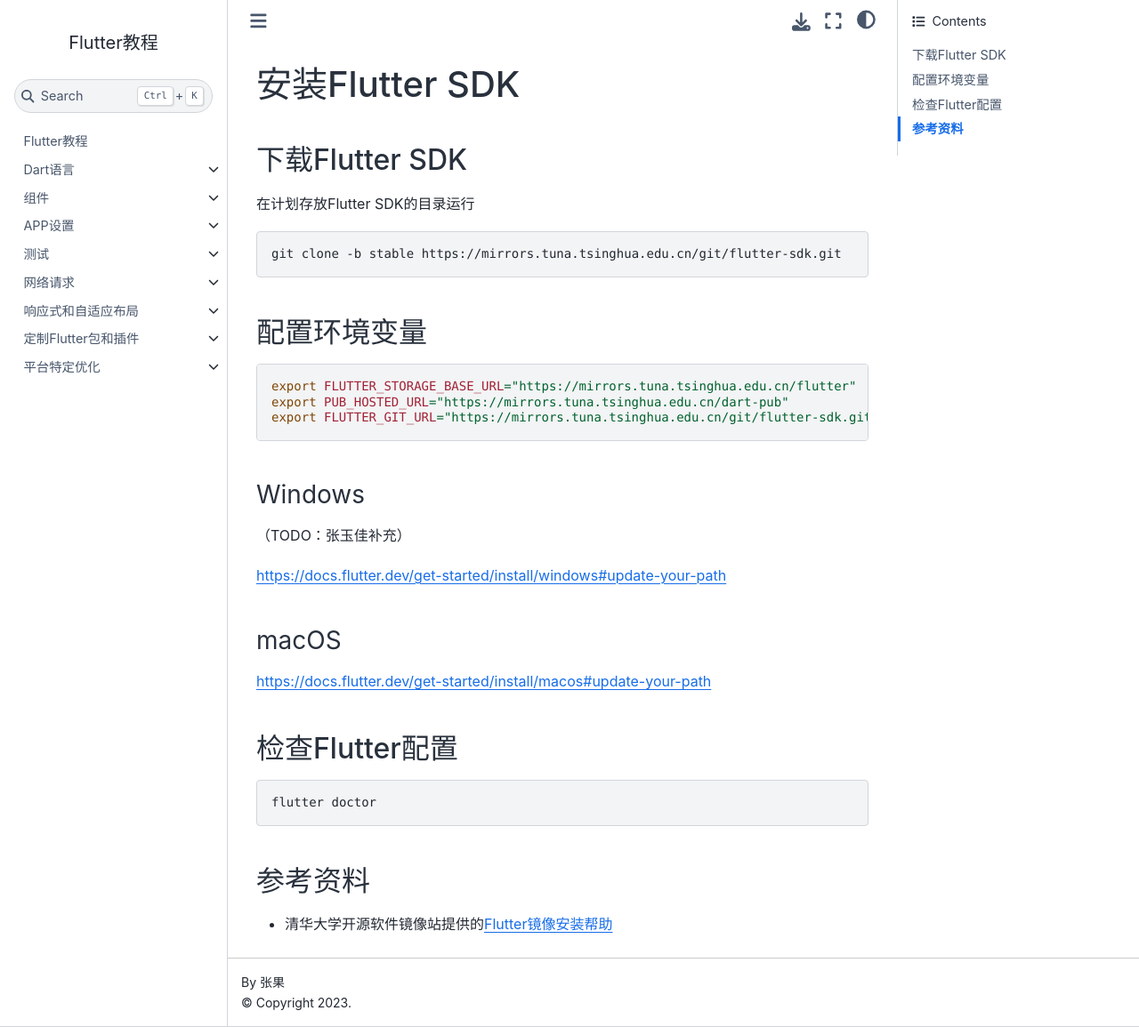
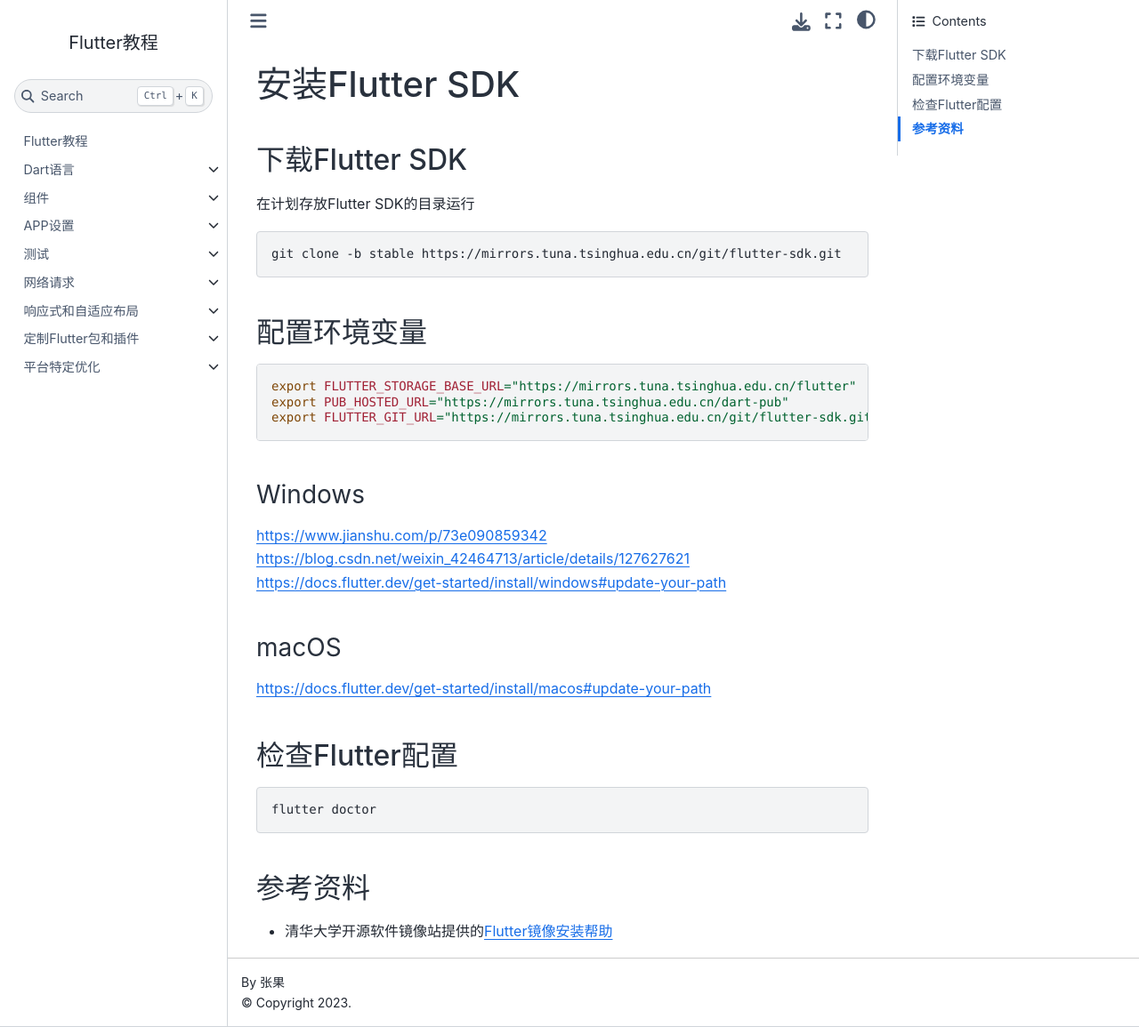
Before and after one commit to quanttide/quanttide-tutorial-of-flutter, a Jupyter Book: the page built from 1_quick_start/2_installation/1_installing_flutter_sdk.md, in a window 1280 px wide and 1155 px high. Shown: the whole window at 89% size. Built offline with Jupyter Book 1.0.4 settings and Sphinx 7.4.7 and the Sphinx Book theme 1.1.4, drawn with Linux system fonts in a browser that asks for light colours; pages that are not in the unit, such as notebooks, are missing from menus.

Commit message:
增加windows环境下Flutter配置文档

```diff
--- a/1_quick_start/2_installation/1_installing_flutter_sdk.md
+++ b/1_quick_start/2_installation/1_installing_flutter_sdk.md
@@ -18,8 +18,8 @@ export FLUTTER_GIT_URL="https://mirrors.tuna.tsinghua.edu.cn/git/flutter-sdk.git
 
 ### Windows
 
-（TODO：张玉佳补充）
-
+https://www.jianshu.com/p/73e090859342
+https://blog.csdn.net/weixin_42464713/article/details/127627621
 https://docs.flutter.dev/get-started/install/windows#update-your-path
 
 ### macOS
```
